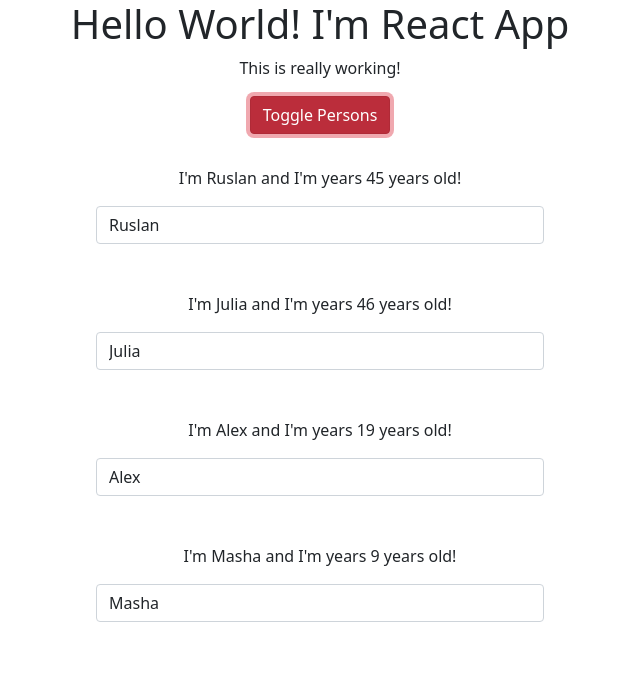
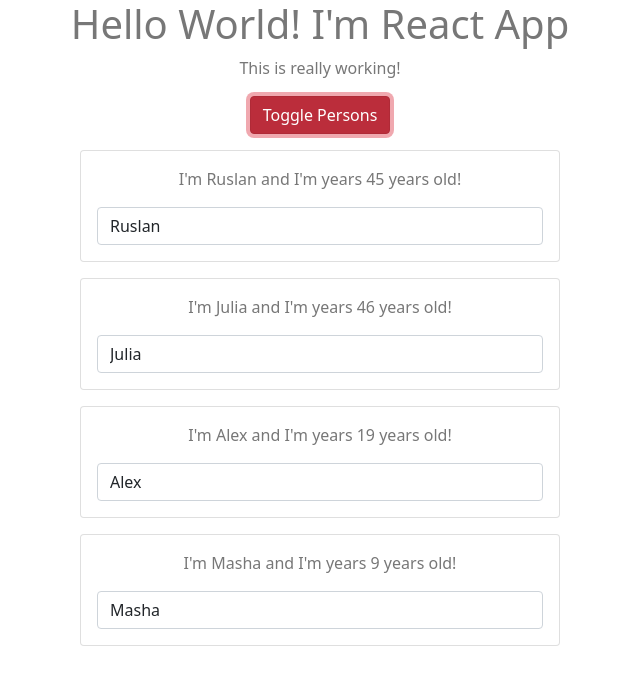
Before and after one commit to Russkazkin/react-course-m3, a React (Create React App) app: page / in a window 1280 px wide. Both pictures are taken after a click on the button "Toggle Persons". Shown: the top 682 px of the page, without its empty margins (320-960 px from the left). Built offline with nearby package versions, Linux system fonts and the light colour scheme.

Commit message:
Make replace root div with styled component

```diff
--- a/src/App.js
+++ b/src/App.js
@@ -1,7 +1,12 @@
 import React, {Component} from 'react';
+import styled from "styled-components";
 import 'bootstrap/scss/bootstrap.scss';
 import './App.css';
 import Person from './Person/Person';
+
+const StyledApp = styled.div`
+  color: #777;
+`;
 
 class App extends Component {
     state = {
@@ -64,12 +69,12 @@ class App extends Component {
             );
         }
         return (
-            <div className="App container">
+            <StyledApp className="App container">
                 <h1>Hello World! I'm React App</h1>
                 <p>This is really working!</p>
                 <button className={"btn " + (this.state.showPersons ? 'btn-danger' : 'btn-success')} style={style} onClick={this.togglePersonsHandler}>Toggle Persons</button>
                 {persons}
-            </div>
+            </StyledApp>
         );
     }
 }
--- a/src/Person/Person.js
+++ b/src/Person/Person.js
@@ -9,7 +9,7 @@ const StyledDiv = styled.div`
 
 const Person = ({name, age, click, changed, children}) => {
     return (
-       <StyledDiv className="Person">
+       <StyledDiv className="Person card">
             <div className="card-body">
                 <p onClick={click}>I'm {name} and I'm years {age} years old!</p>
                 <p>{children}</p>
```
